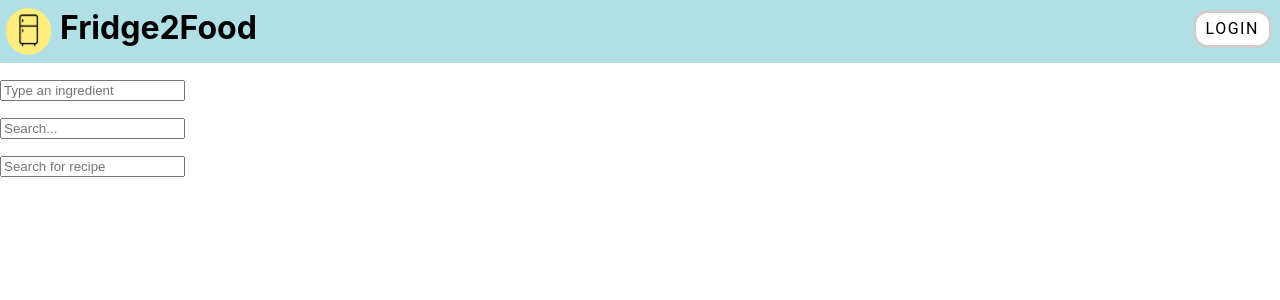
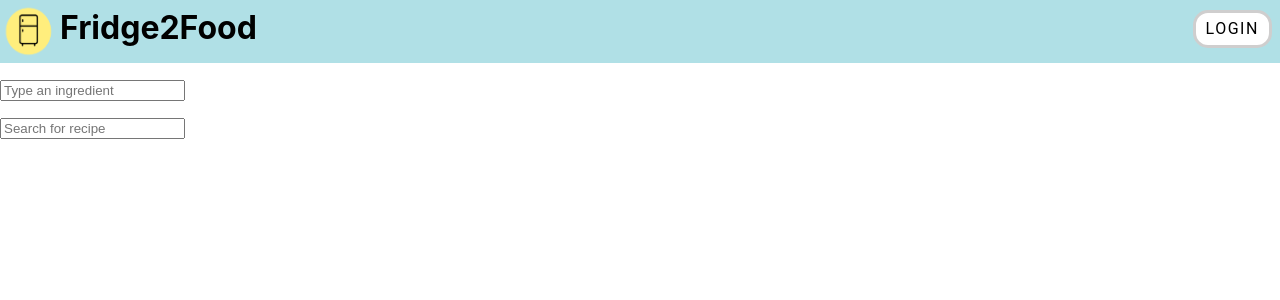
Before and after one commit to schroe91/Fridge2Food, a React (Create React App) app in the folder frontend/: page / in a window 1280 px wide. Shown: the top 300 px of the page. Built offline with nearby package versions, Linux system fonts and the light colour scheme.

Commit message:
Deleted SearchBar

```diff
--- a/frontend/src/App.js
+++ b/frontend/src/App.js
@@ -4,7 +4,6 @@ import logo from './logo.png';
 
 import IngredientsList from "./components/IngredientsList"
 import NestedLogin from './components/nested.js'
-import SearchBar from './components/SearchBar.js'
 import RecipeSearch from './components/RecipeSearch'
 
 class App extends Component {
@@ -19,7 +18,6 @@ class App extends Component {
           </div>
         </div>
         <IngredientsList />
-        <SearchBar />
         <RecipeSearch />
       </div>
     );
--- a/frontend/src/components/SearchBar.js
+++ /dev/null
@@ -1,19 +0,0 @@
-import React from "react";
-
-class SearchBar extends React.Component {
-	render() {
-		return (
-			<form>
-				<p>
-					<input
-						type="text"
-						name="search-input"
-						placeholder="Search..."
-					/>
-				</p>
-			</form>
-		);
-	}
-}
-
-export default SearchBar;
```
